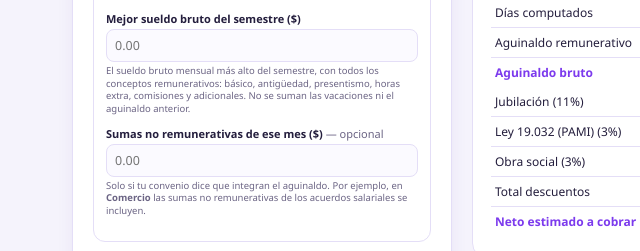
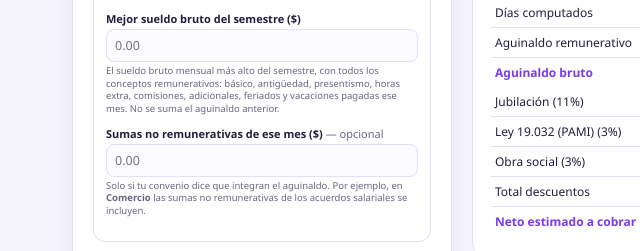
Before and after one commit to rindexia-herramientas/rindex-herramientas, a plain HTML site: page aguinaldo/index.html in a window 1280 px wide. Shown: the part 481-732 px from the top of the page, 36-676 px from the left. Drawn offline with Linux system fonts and the light colour scheme.

Commit message:
Aguinaldo: aclarar que las vacaciones del mes integran la mejor remuneración
Co-Authored-By: Claude Opus 5.5 <noreply@anthropic.com>
Claude-Session: https://claude.ai/code/session_016XQN1MStUNW3tHdDFM48dd

```diff
--- a/aguinaldo/index.html
+++ b/aguinaldo/index.html
@@ -127,7 +127,7 @@ table.dtable td.small{font-size:10px;color:var(--text-soft);}
       <legend>Sueldo</legend>
       <label>Mejor sueldo bruto del semestre ($)</label>
       <input type="number" id="mejor_rem" placeholder="0.00" step="0.01" min="0">
-      <p class="hint">El sueldo bruto mensual más alto del semestre, con todos los conceptos remunerativos: básico, antigüedad, presentismo, horas extra, comisiones y adicionales. No se suman las vacaciones ni el aguinaldo anterior.</p>
+      <p class="hint">El sueldo bruto mensual más alto del semestre, con todos los conceptos remunerativos: básico, antigüedad, presentismo, horas extra, comisiones, adicionales, feriados y vacaciones pagadas ese mes. No se suma el aguinaldo anterior.</p>
       <label>Sumas no remunerativas de ese mes ($) <span style="font-weight:400;color:var(--text-soft)">— opcional</span></label>
       <input type="number" id="mejor_nr" placeholder="0.00" step="0.01" min="0">
       <p class="hint">Solo si tu convenio dice que integran el aguinaldo. Por ejemplo, en <b>Comercio</b> las sumas no remunerativas de los acuerdos salariales se incluyen.</p>
```
